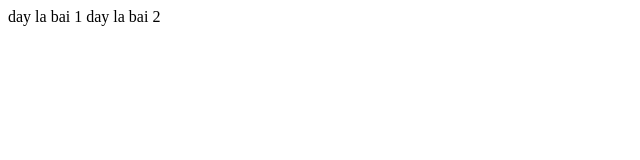
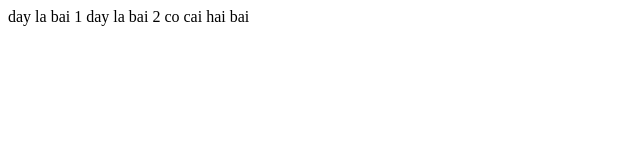
Before and after one commit to thanhduo92/sourtree, a plain HTML site: page index.html in a window 1280 px wide. Shown: the whole page, without its empty margins (0-640 px from the left). Drawn offline with Linux system fonts and the light colour scheme.

Commit message:
update bai1

```diff
--- a/index.html
+++ b/index.html
@@ -9,5 +9,6 @@
 <body>
     day la bai 1
     day la bai 2
+    co cai hai bai
 </body>
 </html>
```
